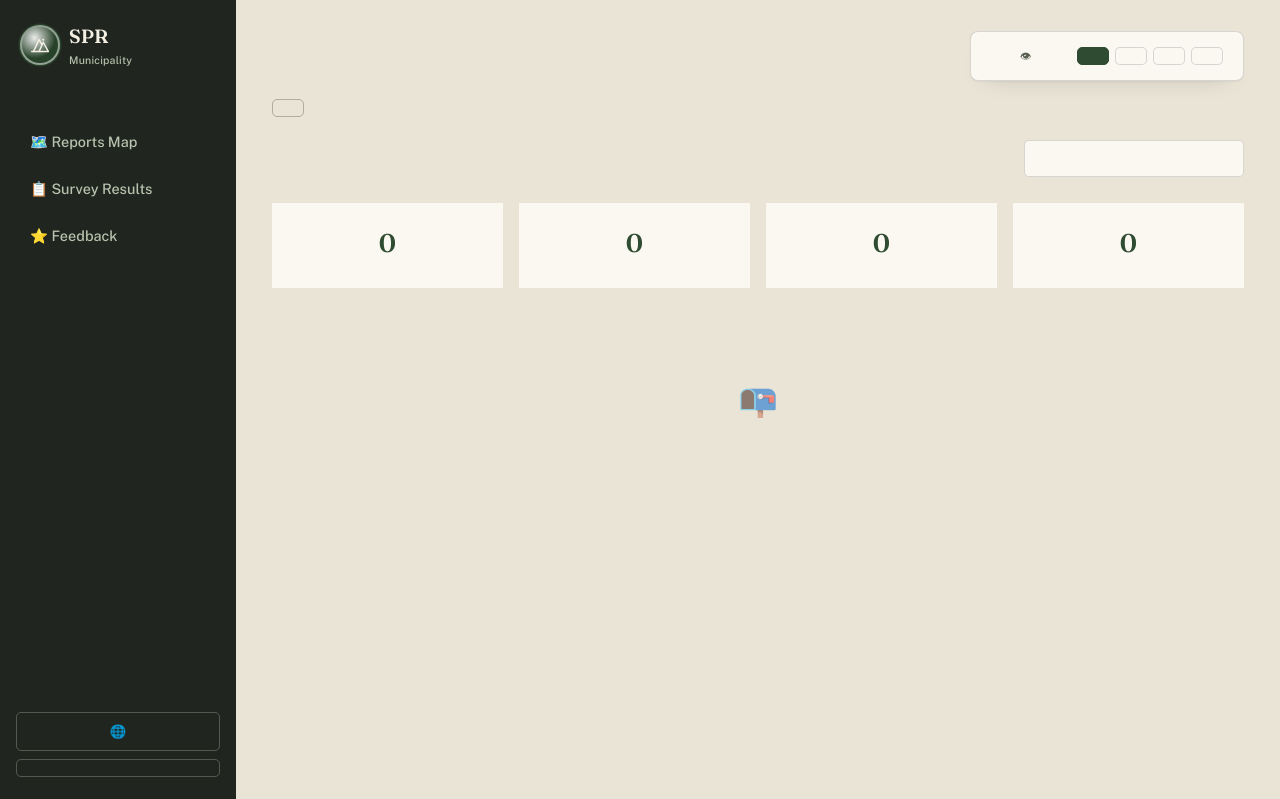
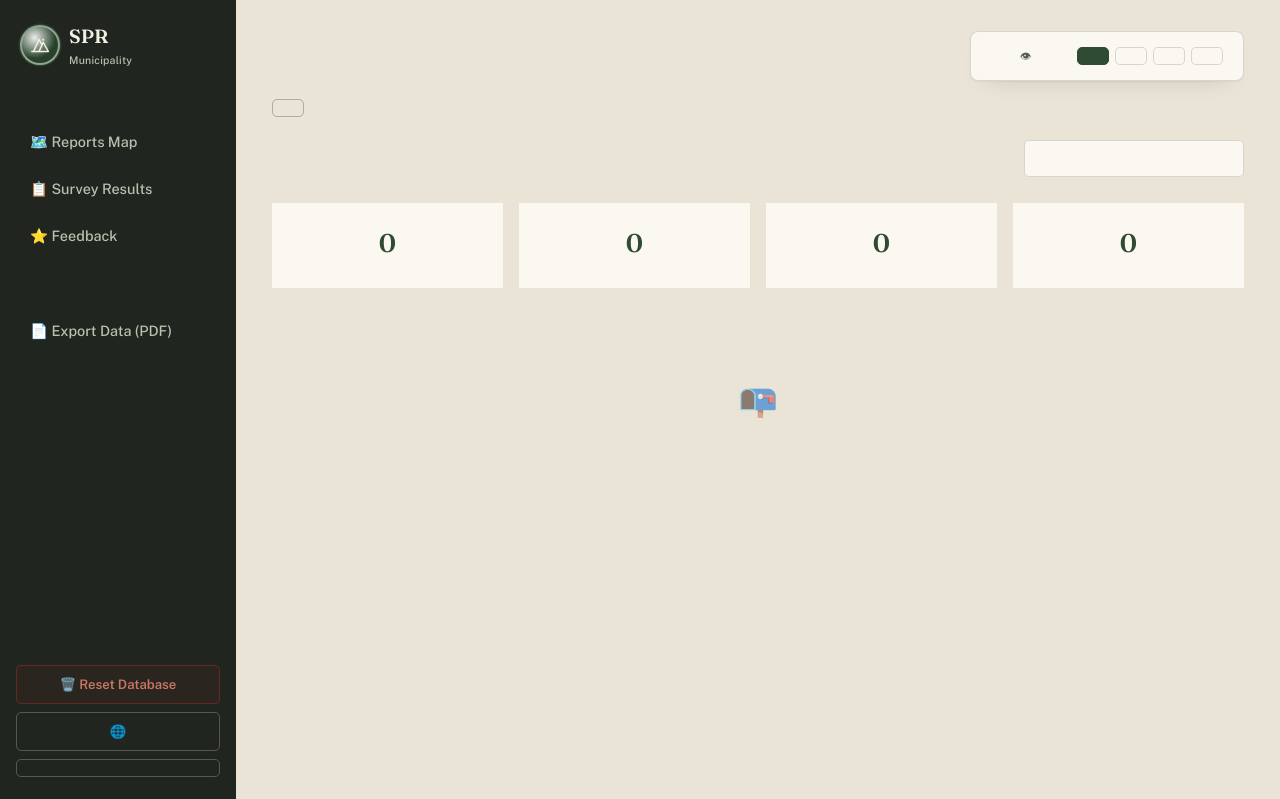
Before and after one commit to nitinsinghrawat299-dot/clean-city, a Python web app: template app/templates/admin.html in a window 1280 px wide. Shown: the part 43-842 px from the top of the page. Run offline with Jinja, Linux system fonts and the light colour scheme; the template is opened without the code that fills it, so the values that code supplies are empty.

Commit message:
Add Export Data (PDF) link to admin template

```diff
--- a/app/templates/base_admin.html
+++ b/app/templates/base_admin.html
@@ -40,7 +40,9 @@
       <a href="{{ url_for('admin_feedback') }}" class="{{ 'active' if request.endpoint == 'admin_feedback' }}">⭐ Feedback</a>
       <a href="{{ url_for('admin_users') }}" class="{{ 'active' if request.endpoint == 'admin_users' }}">{{ t('admin_citizens') }}</a>
       <a href="{{ url_for('leaderboard') }}">{{ t('admin_leaderboard') }}</a>
+      <a href="{{ url_for('admin_export_pdf') }}">📄 Export Data (PDF)</a>
     </nav>
+    <a href="{{ url_for('admin_reset_database') }}" class="btn btn-block btn-sm" style="margin-bottom:8px; color:var(--red-soft); border:1px solid rgba(217,45,45,.35); background:rgba(217,45,45,.06);">🗑️ Reset Database</a>
     <a href="{{ url_for('set_language', lang='hi' if get_lang()=='en' else 'en') }}" class="btn btn-ghost btn-block btn-sm" style="margin-bottom:8px;">🌐 {{ t('lang_toggle') }}</a>
     <a href="{{ url_for('logout') }}" class="btn btn-ghost btn-block btn-sm">{{ t('nav_logout') }}</a>
   </aside>
```
